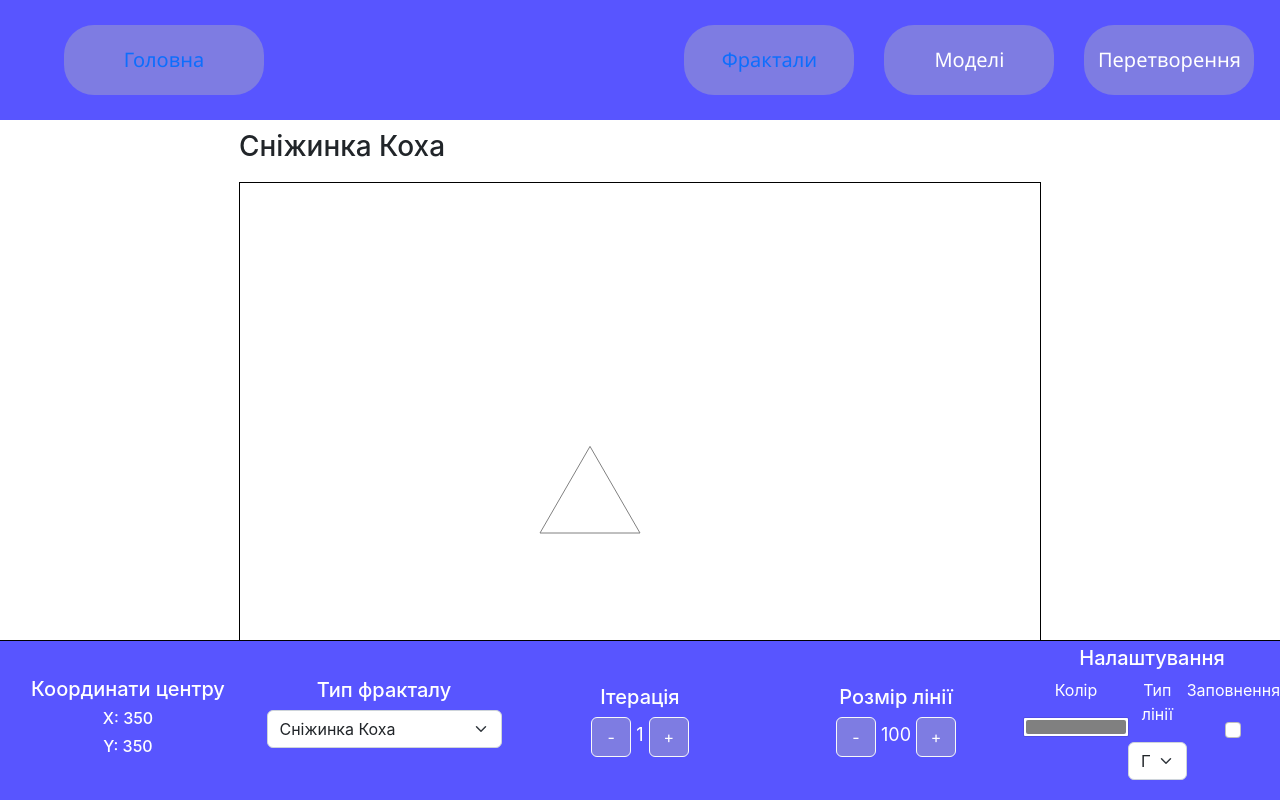
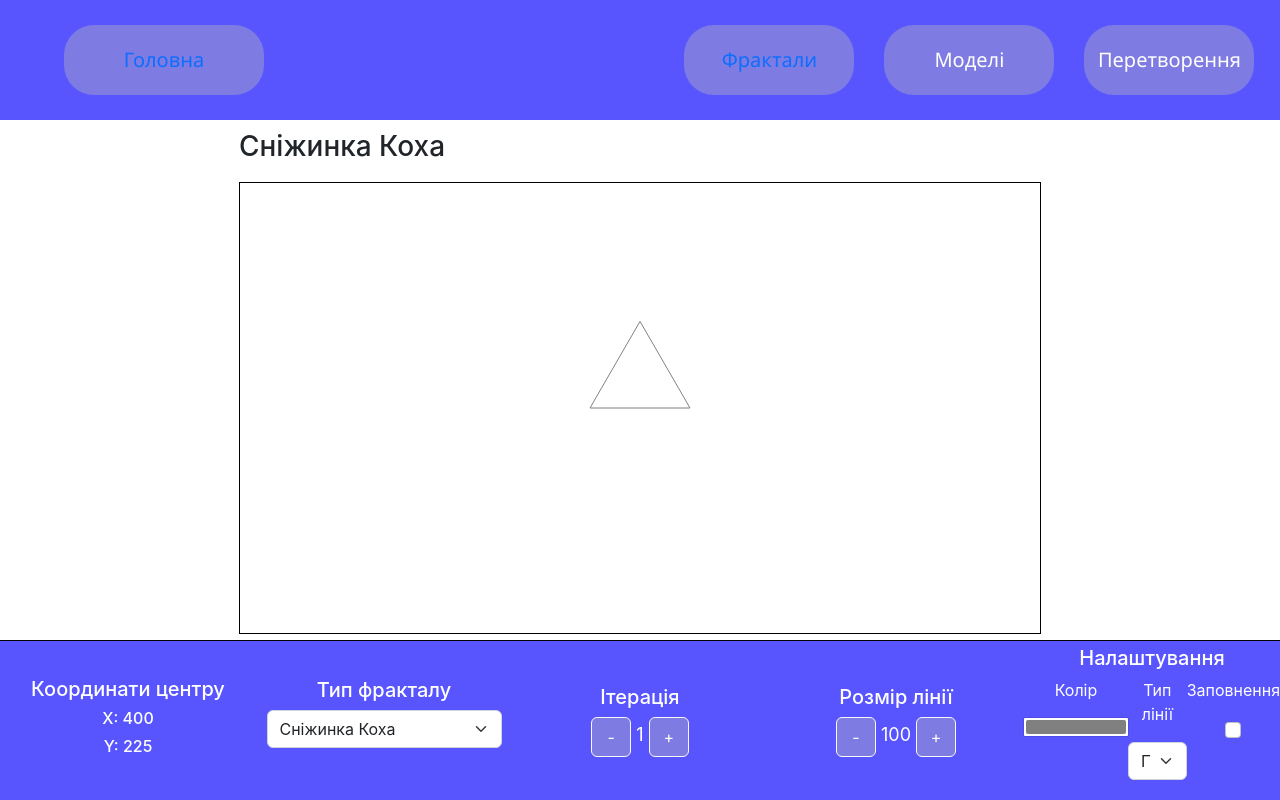
Before and after one commit to fesmjke/computer-graphics, a React (Create React App) app: page /fractals in a window 1280 px wide. Built offline with nearby package versions, Linux system fonts and the light colour scheme.

Commit message:
fixed canvas size

```diff
--- a/src/components/canvas/canvas.jsx
+++ b/src/components/canvas/canvas.jsx
@@ -5,7 +5,7 @@ import "./styles.css";
 const Canvas = ({fractal , type, styles, changeCenter}) => {
     const canvasRef = useRef(null);
     const [width, setWidth] = useState(800);
-    const [height, setHeight] = useState(550);
+    const [height, setHeight] = useState(450);
 
     useEffect(() => {
         const canvas = canvasRef.current;
--- a/src/components/fractals/fractal-page.jsx
+++ b/src/components/fractals/fractal-page.jsx
@@ -10,7 +10,7 @@ const INITIAL_ITERATION = 0;
 const LIMIT_SIZE = 400;
 const INITIAL_SIZE = 100;
 const SIZE_STEP = 50;
-const INITIAL_CENTER = {x : 350, y : 350};
+const INITIAL_CENTER = {x : 400, y : 225};
 const DEFAULT_COLOR = { r: 128,g: 128,b: 128,a: 1 }
 const DEFAULT_CONNECTION = false;
 
```
